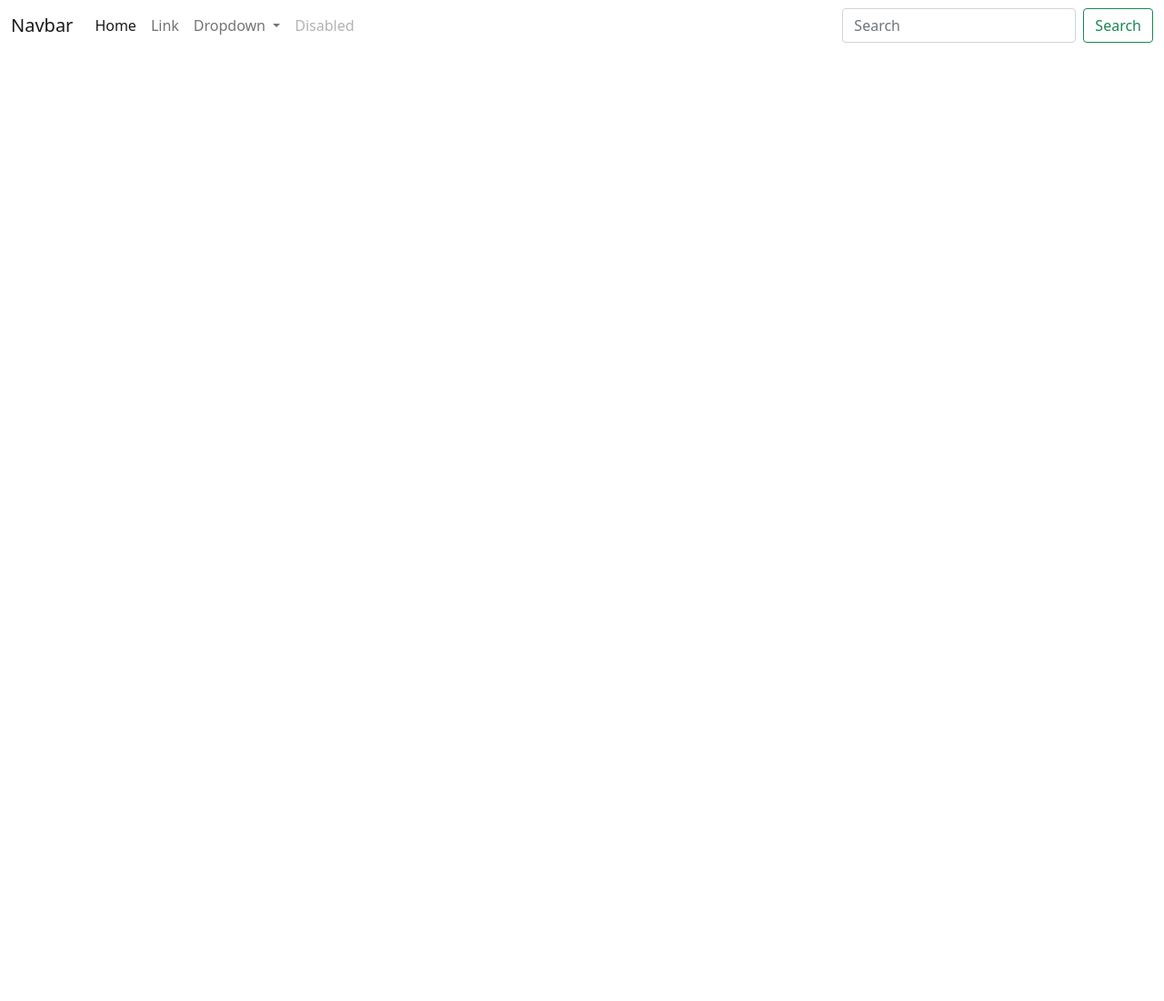
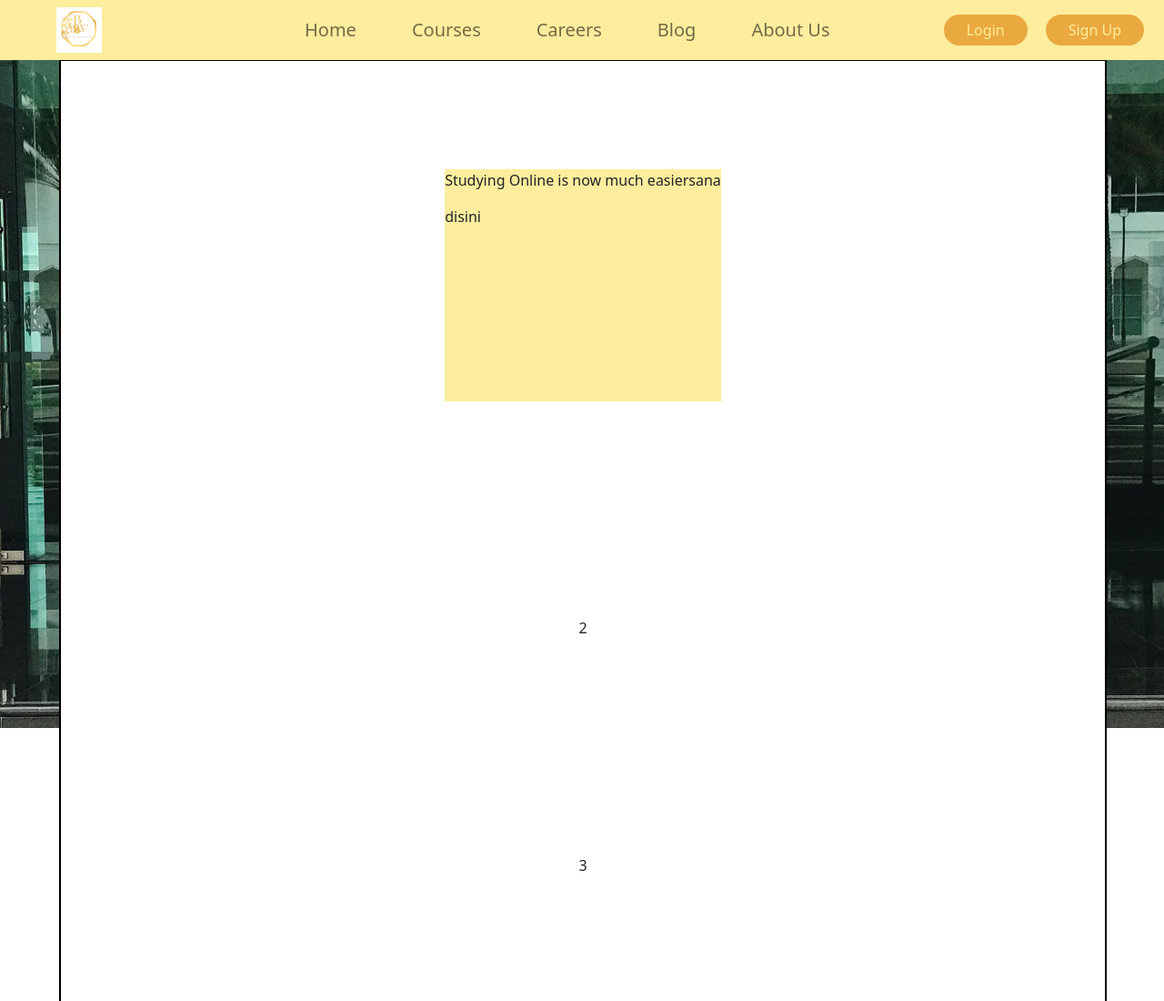
Before and after one commit to saky-semicolon/Better_World-Web-Project, a plain HTML site: page index.html in a window 1280 px wide. Shown: the top 1100 px of the page at 91% size. Before the commit the page ends 800 px from the top, so only its background shows below. Drawn offline with nearby package versions, Linux system fonts and the light colour scheme.

Commit message:
processing navbar and landing

```diff
--- a/better-world.css
+++ b/better-world.css
@@ -1,3 +1,100 @@
-#navbar {
-  background-color: none;
+/* open-header */
+
+.navbar {
+  background-color: rgba(254,237,157,255);
+  width: 100%;
+  z-index: 2;
 }
+
+.collapse {
+  display: flex;
+  flex-direction: row;
+  align-content: space-between;
+  align-items: flex-start;
+}
+
+.logo-navbar {
+  height: 50px;
+  margin-right: 200px;
+  margin-left: 50px;
+}
+
+.nav-link {
+  margin: 0 30px 0 15px;
+  font-size: 20px;
+  color: rgba(234,169,63,255);
+}
+
+.nav-link:hover {
+  color: white;
+}
+
+.btn-navbar  {
+  border-radius: 50px;
+  margin: 0 10px 0 10px;
+  background-color: rgba(234,169,63,255);
+  padding: 5px 25px;
+  border: none;
+  color: rgba(254,237,157,255);
+  transition: all 0.4s;
+}
+
+.btn-navbar:hover {
+  box-shadow: 1px 2px 1px 1px rgba(234,169,63,0.4);
+  color: rgba(234,169,63,255);
+  background-color: rgba(254,237,157,255);
+}
+
+/* close-header */
+
+
+/* open-body */
+
+
+
+/* open-background */
+
+.img-background {
+  width: 100%;
+  height: 100vh;
+  object-position: 0px 10px;
+  object-fit: cover;
+  position: fixed;
+  z-index: -1;
+}
+/* .img-background::after {
+  content: '';
+  position: absolute;
+  background-color: white;
+  width: 100%;
+  height: 100vh;
+  z-index: 1;
+} */
+/* close-background */
+
+/* open-page-landing */
+.landing {
+  background-color: white;
+  width: 90vw;
+  height: 100vw;
+  display: flex;
+  flex-direction: column;
+  position: absolute;
+  z-index: 1;
+  top: 65px;
+  left: 65px;
+  border: 2px solid black;
+  align-items: center;
+  justify-content: space-around;
+}
+
+.landing-1 {
+  background-color: rgba(254,237,157,255);
+  height: 20%;
+  display: flex;
+  flex-direction: row;
+}
+
+
+
+/* close-page-landing */
--- a/index.html
+++ b/index.html
@@ -10,48 +10,68 @@
 </head>
 <body>
 
-  <!-- open-navbar -->
-  <nav class="navbar navbar-expand-lg navbar-light ">
+<!-- open-navbar -->
+  <nav class="navbar navbar-expand-lg  navbar-light position-fixed">
     <div class="container-fluid">
-      <a class="navbar-brand" href="#">Navbar</a>
-      <button class="navbar-toggler" type="button" data-bs-toggle="collapse" data-bs-target="#navbarSupportedContent" aria-controls="navbarSupportedContent" aria-expanded="false" aria-label="Toggle navigation">
-        <span class="navbar-toggler-icon"></span>
-      </button>
-      <div class="collapse navbar-collapse" id="navbarSupportedContent">
-        <ul class="navbar-nav me-auto mb-2 mb-lg-0">
+      <div class="collapse navbar-collapse" >
+        <div>
+          <img class="logo-navbar" src="Medias/WhatsApp Image 2023-12-25 at 18.27.36.jpeg" alt="">
+        </div>
+        <ul class="navbar-nav me-auto">
           <li class="nav-item">
-            <a class="nav-link active" aria-current="page" href="#">Home</a>
+            <a class="nav-link " aria-current="page" href="#">Home</a>
           </li>
           <li class="nav-item">
-            <a class="nav-link" href="#">Link</a>
-          </li>
-          <li class="nav-item dropdown">
-            <a class="nav-link dropdown-toggle" href="#" id="navbarDropdown" role="button" data-bs-toggle="dropdown" aria-expanded="false">
-              Dropdown
-            </a>
-            <ul class="dropdown-menu" aria-labelledby="navbarDropdown">
-              <li><a class="dropdown-item" href="#">Action</a></li>
-              <li><a class="dropdown-item" href="#">Another action</a></li>
-              <li><hr class="dropdown-divider"></li>
-              <li><a class="dropdown-item" href="#">Something else here</a></li>
-            </ul>
+            <a class="nav-link " aria-current="page" href="#">Courses</a>
           </li>
           <li class="nav-item">
-            <a class="nav-link disabled" href="#" tabindex="-1" aria-disabled="true">Disabled</a>
+            <a class="nav-link " aria-current="page" href="#">Careers</a>
+          </li>
+          <li class="nav-item">
+            <a class="nav-link " aria-current="page" href="#">Blog</a>
+          </li>
+          <li class="nav-item">
+            <a class="nav-link " aria-current="page" href="#">About Us</a>
           </li>
         </ul>
         <form class="d-flex">
-          <input class="form-control me-2" type="search" placeholder="Search" aria-label="Search">
-          <button class="btn btn-outline-success" type="submit">Search</button>
+          <button class="btn-navbar" type="submit">Login</button>
+          <buttuon class="btn-navbar" type="submit">Sign Up</buttuon>
         </form>
       </div>
     </div>
   </nav>
-  <!-- close-navbar  -->
+<!-- close-navbar  -->
+
+<!-- open-body -->
+<!-- open-background -->
+    <div class="div-backgorund">
+    <img class="img-background" src="Medias/WhatsApp Image 2023-12-29 at 20.51.07.jpeg" alt="">
+    <!-- open-page-landing -->
+    <div class="landing">
+      <div class="landing-1">
+        <div>
+          <p>
+            Studying Online is now much easier
+          </p>
+          <p>disini</p>
+        </div>
+        <div>
+          <p>sana</p>
+        </div>
+      </div>
+      <div class="landing-2">2</div>
+      <div class="landing-3">3</div>
+      <div class="landing-4">4</div>
+
+    </div>
+<!-- close-page-landing -->
+    </div>
+<!-- close-backgroung -->
 
 
 
-
+<!-- close-body -->
 
   <script src="https://cdn.jsdelivr.net/npm/@popperjs/core@2.9.2/dist/umd/popper.min.js" integrity="sha384-IQsoLXl5PILFhosVNubq5LC7Qb9DXgDA9i+tQ8Zj3iwWAwPtgFTxbJ8NT4GN1R8p" crossorigin="anonymous"></script>
 <script src="https://cdn.jsdelivr.net/npm/bootstrap@5.0.2/dist/js/bootstrap.min.js" integrity="sha384-cVKIPhGWiC2Al4u+LWgxfKTRIcfu0JTxR+EQDz/bgldoEyl4H0zUF0QKbrJ0EcQF" crossorigin="anonymous"></script>
```
Also changed, not shown: Medias/WhatsApp Image 2023-12-29 at 20.51.07.jpeg (added).
